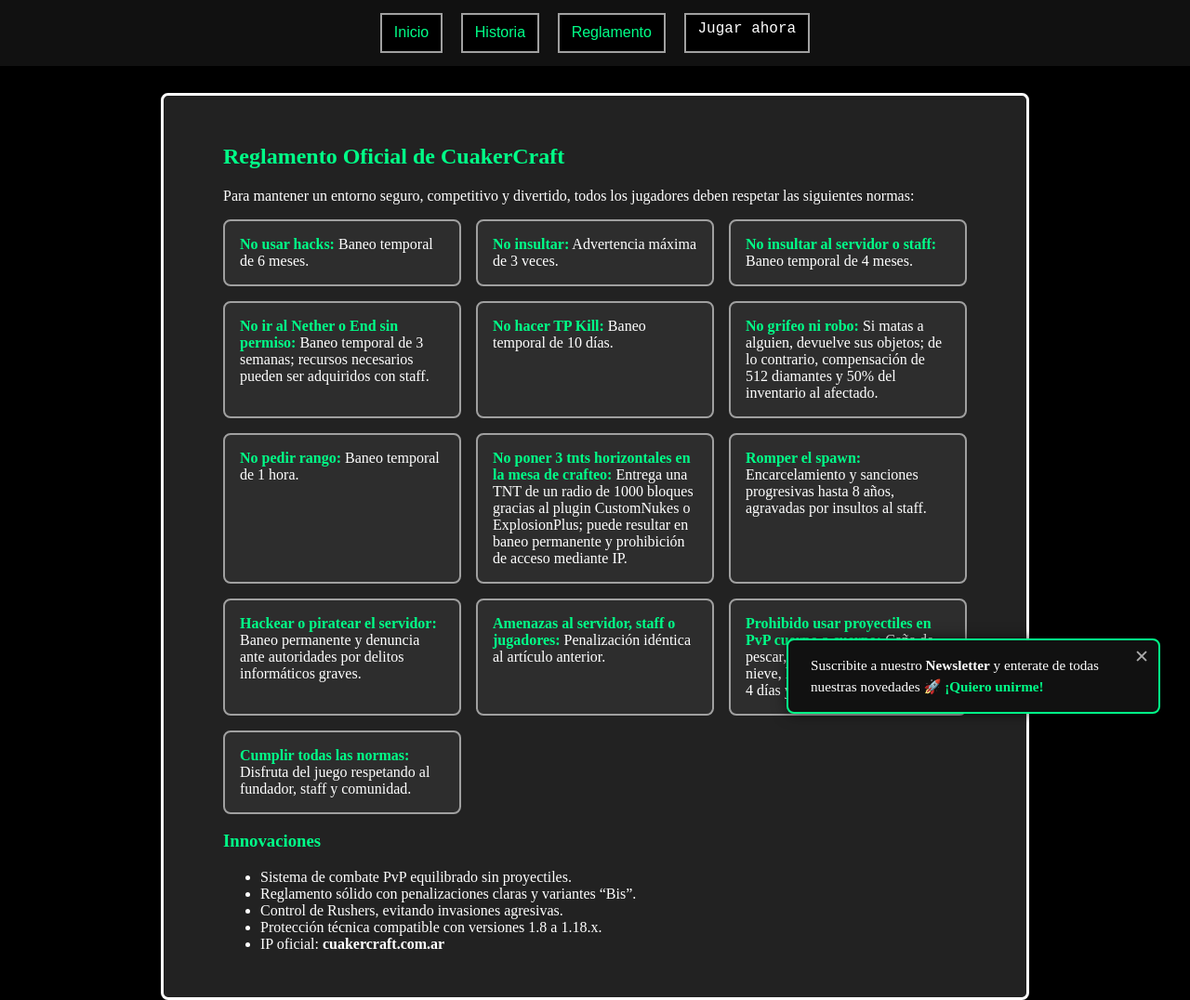
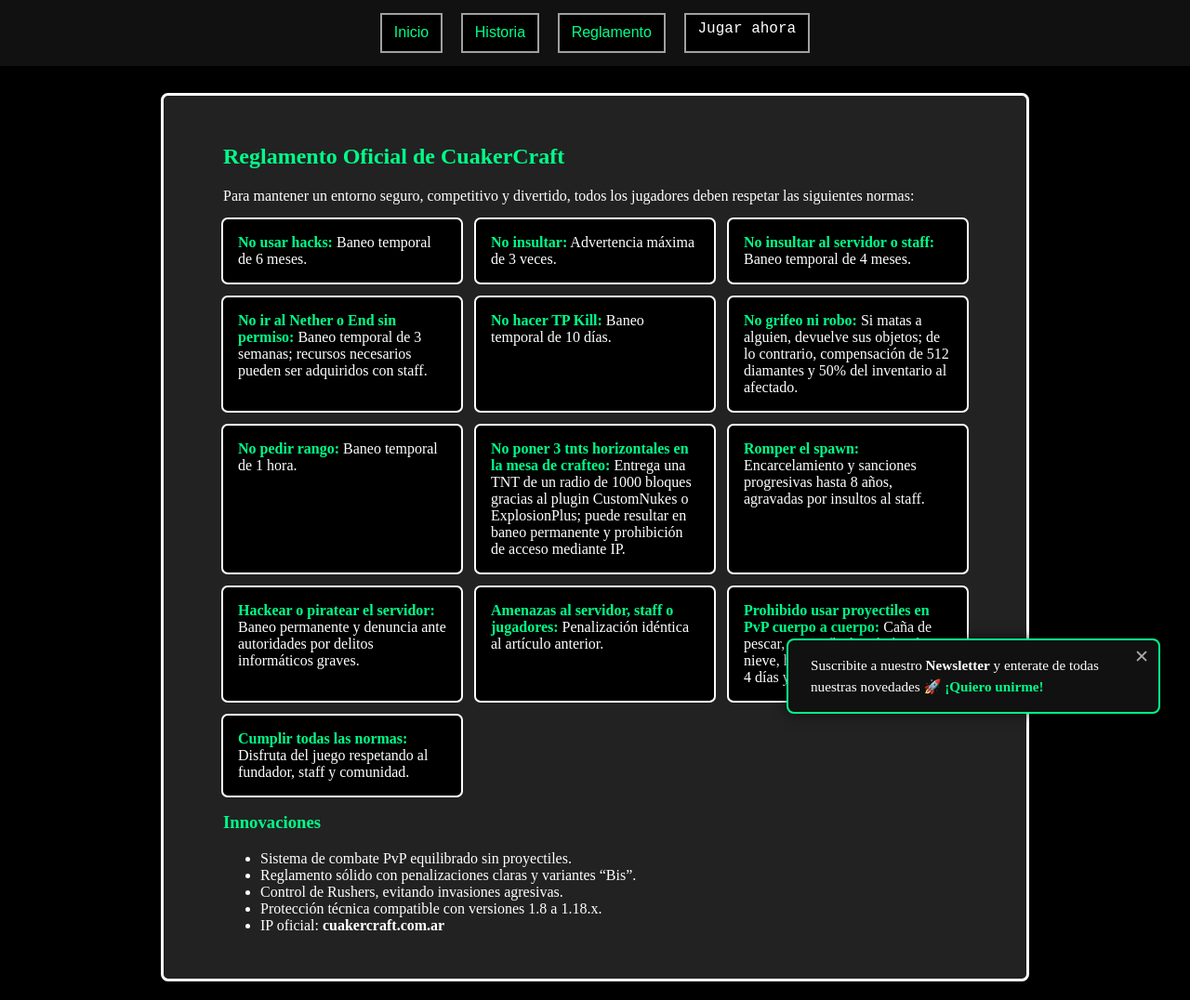
Before and after one commit to satv2025/CuakerCraft-Site, a plain HTML site: page general/reglamento.html in a window 1280 px wide. Shown: the top 1076 px of the page at 93% size. Drawn offline with Linux system fonts and the light colour scheme; a web font is replaced by a local one.

Commit message:
Update cc_s0l4r.css

```diff
--- a/general/assets/css/cc_s0l4r.css
+++ b/general/assets/css/cc_s0l4r.css
@@ -133,12 +133,24 @@
 }
 
 .card {
-    background: rgba(255, 255, 255, 0.05);
-    border: 2px solid #A0A0A0;
+    background: rgb(0 0 0);
+    outline: 2px solid #fff;
     padding: 1rem;
-    border-radius: 8px;
+    border-radius: 0.3em;
     color: #fff;
+    cursor: pointer;
 }
+
+.card:hover strong {
+    color: #000;
+}
+
+.card:hover {
+    background: #00ff88;
+    color: #000;
+}
+
+.card:hover {}
 
 .card strong {
     color: #00ff88;
```
